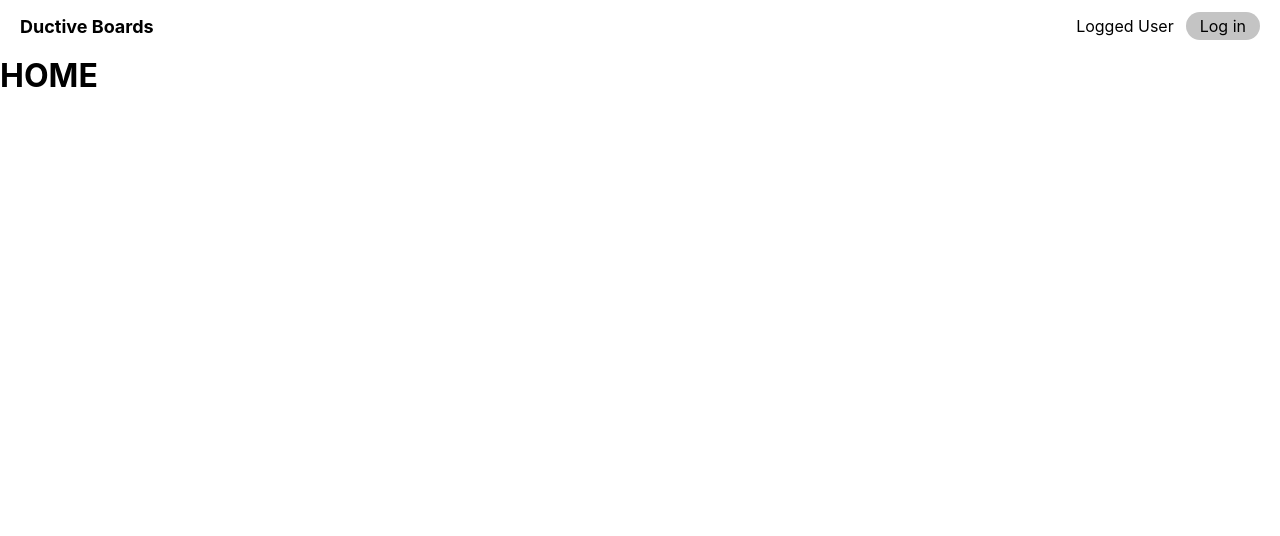
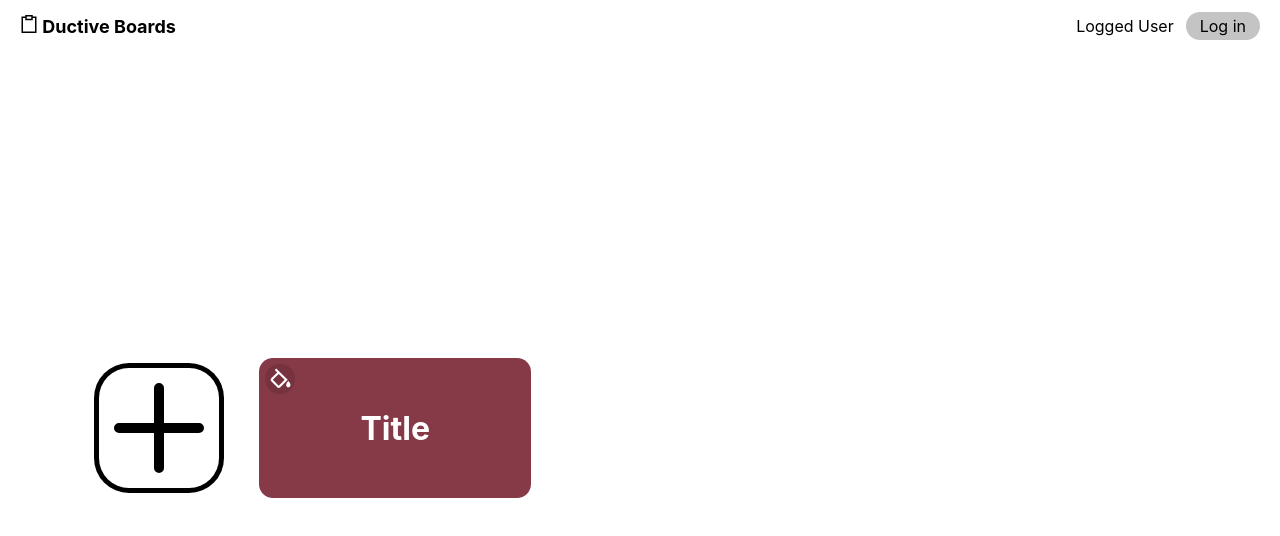
Before and after one commit to VentsislavBorislavov/Trello-clone, a React (Create React App) app: page / in a window 1280 px wide. Shown: the top 536 px of the page. Built offline with nearby package versions, Linux system fonts and the light colour scheme.

Commit message:
Components and styles for home page

```diff
--- a/src/App.tsx
+++ b/src/App.tsx
@@ -1,8 +1,9 @@
 import React from "react";
 import Nav from "./components/Nav";
 import Layout from "./components/Layout";
-import Home from "./components/Home";
+import Home from "./components/Home/Home";
 import AuthPage from "./components/AuthPage";
+import Board from "./components/Board";
 import { BrowserRouter as Router, Switch, Route } from "react-router-dom";
 
 function App() {
@@ -14,6 +15,9 @@ function App() {
           <Route path="/auth">
             <AuthPage />
           </Route>
+          <Route path="/board">
+            <Board />
+          </Route>
           <Route path="/">
             <Home />
           </Route>
--- a/src/components/Home.tsx
+++ /dev/null
@@ -1,9 +0,0 @@
-const Home = () => {
-  return (
-    <div>
-      <h1>HOME</h1>
-    </div>
-  );
-};
-
-export default Home;
--- /dev/null
+++ b/src/components/Home/BoardsContainer.tsx
@@ -0,0 +1,12 @@
+import HomeBoard from "./HomeBoard";
+import { StyledBoardsContainer } from "../styles/Home.styled";
+
+const BoardsContainer = () => {
+  return (
+    <StyledBoardsContainer>
+      <HomeBoard color="#863947" />
+    </StyledBoardsContainer>
+  );
+};
+
+export default BoardsContainer;
--- /dev/null
+++ b/src/components/Home/Home.tsx
@@ -0,0 +1,19 @@
+import { HiOutlinePlus } from "react-icons/hi";
+import BoardsContainer from "./BoardsContainer";
+import { CreateButton, HomeStyled } from "../styles/Home.styled";
+
+const Home = (props: any) => {
+  return (
+    <HomeStyled>
+      <CreateButton>
+        <div>
+          <HiOutlinePlus />
+        </div>
+      </CreateButton>
+
+      <BoardsContainer />
+    </HomeStyled>
+  );
+};
+
+export default Home;
--- /dev/null
+++ b/src/components/Home/HomeBoard.tsx
@@ -0,0 +1,19 @@
+import { BiColorFill } from "react-icons/bi";
+import { StyledBoard } from "../styles/Home.styled";
+
+interface Props {
+  color: string;
+}
+
+const HomeBoard = ({ color }: Props) => {
+  return (
+    <StyledBoard color={color}>
+      <button>
+        <BiColorFill />
+      </button>
+      <h2>Title</h2>
+    </StyledBoard>
+  );
+};
+
+export default HomeBoard;
--- a/src/components/Layout.tsx
+++ b/src/components/Layout.tsx
@@ -11,6 +11,8 @@ const Layout = ({ children }: PropType) => {
 
 const StyledMain = styled.main`
   margin-top: 56px;
+  width: 100%;
+  min-height: calc(100vh - 56px);
 `;
 
 export default Layout;
--- a/src/components/Nav.tsx
+++ b/src/components/Nav.tsx
@@ -1,11 +1,14 @@
 import { Link } from "react-router-dom";
+import { GrClipboard } from "react-icons/gr";
 import { StyledNav, AuthButton } from "./styles/Nav.styled";
 
 const Nav = () => {
   return (
     <StyledNav>
       <h1>
-        <Link to="/">Ductive Boards</Link>
+        <Link to="/">
+          <GrClipboard /> Ductive Boards
+        </Link>
       </h1>
       <div>
         <p>Logged User</p>
--- /dev/null
+++ b/src/components/styles/Home.styled.tsx
@@ -0,0 +1,69 @@
+import styled from "styled-components";
+
+export const CreateButton = styled.button`
+  background: transparent;
+  border: none;
+  font-size: 120px;
+  display: flex;
+  place-content: center;
+  padding: 0px;
+  box-shadow: 0px 0px 0px 5px black;
+  border-radius: 30px;
+  line-height: 0;
+  cursor: pointer;
+  div {
+    transition: all 100ms ease-in;
+  }
+  &:hover > div {
+    transform: rotate(90deg);
+  }
+`;
+
+export const HomeStyled = styled.div`
+  width: 90%;
+  min-height: calc(100vh - 56px);
+  margin: auto;
+  display: flex;
+  align-items: center;
+  justify-content: center;
+`;
+
+export const StyledBoardsContainer = styled.div`
+  flex-basis: 80%;
+  margin-left: 40px;
+  display: flex;
+  flex-wrap: wrap;
+`;
+export const StyledBoard = styled.div`
+  width: 272px;
+  height: 140px;
+  background-color: ${({ color }) => color};
+  position: relative;
+  display: flex;
+  align-items: center;
+  justify-content: center;
+  border-radius: 14px;
+  h2 {
+    margin: 0;
+    font-size: 2rem;
+    color: white;
+  }
+
+  button {
+    position: absolute;
+    top: 6px;
+    left: 6px;
+    padding: 2px;
+    line-height: 0;
+    font-size: 1.6em;
+    color: white;
+    background-color: #0000001c;
+    cursor: pointer;
+    border: none;
+    border-radius: 50%;
+
+    &:hover {
+      background-color: #0000004b;
+    }
+  }
+`;
```
